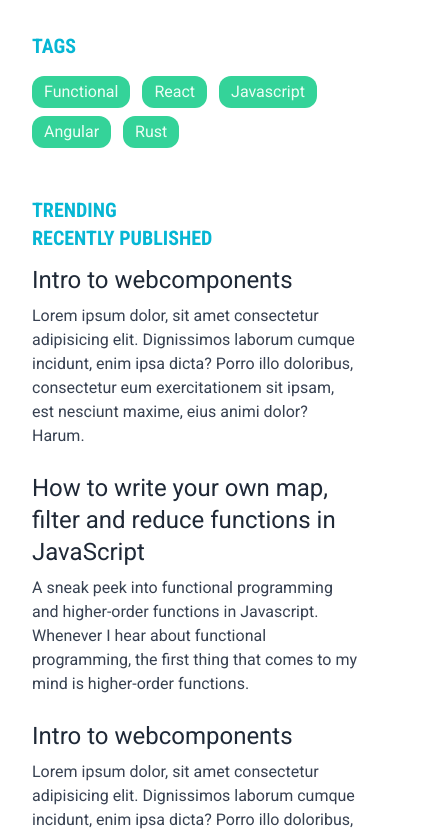
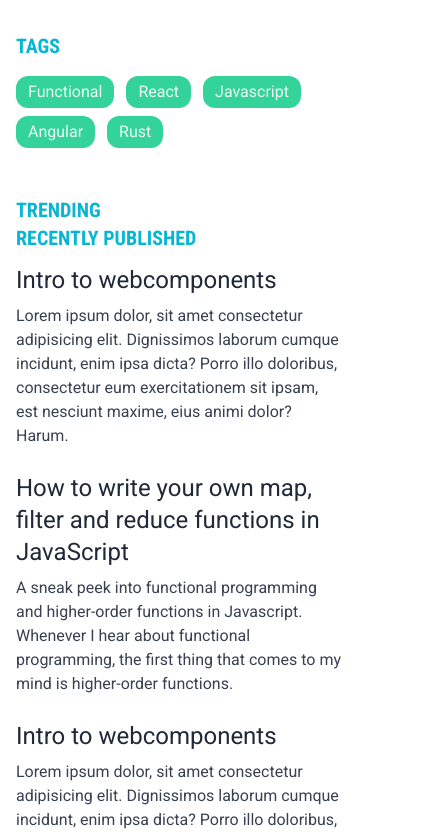
Before and after one commit to hemandev/hemand.me, a Gatsby site: page / in a window 390 px wide. Shown: the part 324-1160 px from the top of the page, 424 px wide, since content can reach past the window. Built offline with nearby package versions, Linux system fonts and the light colour scheme; Gatsby itself is replaced by a stand-in of ours.

Commit message:
changes to grid

```diff
--- a/src/components/postLayout.tsx
+++ b/src/components/postLayout.tsx
@@ -27,7 +27,7 @@ export default function PostLayout({
 				<main className="col-start-2 col-end-3 row-start-3 row-end-4">
 					{children}
 				</main>
-				<aside className="col-start-3 col-end-4 row-start-3 row-end-4 flex flex-col gap-12">
+				<aside className="col-start-3 col-end-4 row-start-3 row-end-4 flex flex-col md:gap-12">
 					{aside}
 				</aside>
 				<div className="col-start-1 col-end-5 row-start-4 row-end-6 bg-gradient-to-br from-green-400 to-green-500 py-12 md:py-20 mt-8"></div>
--- a/src/components/slices/text.tsx
+++ b/src/components/slices/text.tsx
@@ -2,7 +2,7 @@ export default function TextSlice({ content }) {
 	return (
 		<>
 			<div
-				className="container overflow-auto font-serif font-light text-xl text-gray-800 leading-loose"
+				className="container overflow-auto font-serif font-light text-xl text-gray-800 leading-relaxed"
 				dangerouslySetInnerHTML={{ __html: content.html }}
 			/>
 		</>
--- a/tailwind.config.js
+++ b/tailwind.config.js
@@ -11,12 +11,12 @@ module.exports = {
 			},
 			gridTemplateColumns: {
 				'layout-home-md':
-					'minmax(2rem, 1fr) minmax(40ch, 85ch) minmax(10ch, 20ch) minmax(2rem, 1fr)',
+					'minmax(1rem, 1fr) minmax(20ch, 85ch) minmax(10ch, 20ch) minmax(1rem, 1fr)',
 				'layout-home':
-					'minmax(2rem, 1fr) minmax(40ch, 90ch) minmax(2rem, 1fr)',
+					'minmax(1rem, 1fr) minmax(20ch, 90ch) minmax(1rem, 1fr)',
 				'layout-post-md':
-					'minmax(2rem, 1fr) minmax(40ch, 90ch) minmax(2rem, 1fr)',
-				'layout-post': 'minmax(2rem, 1fr) minmax(40ch, 90ch) minmax(2rem, 1fr)',
+					'minmax(1rem, 1fr) minmax(20ch, 90ch) minmax(1rem, 1fr)',
+				'layout-post': 'minmax(1rem, 1fr) minmax(20ch, 90ch) minmax(1rem, 1fr)',
 			},
 			colors: {
 				primary: '#2EB872',
```
